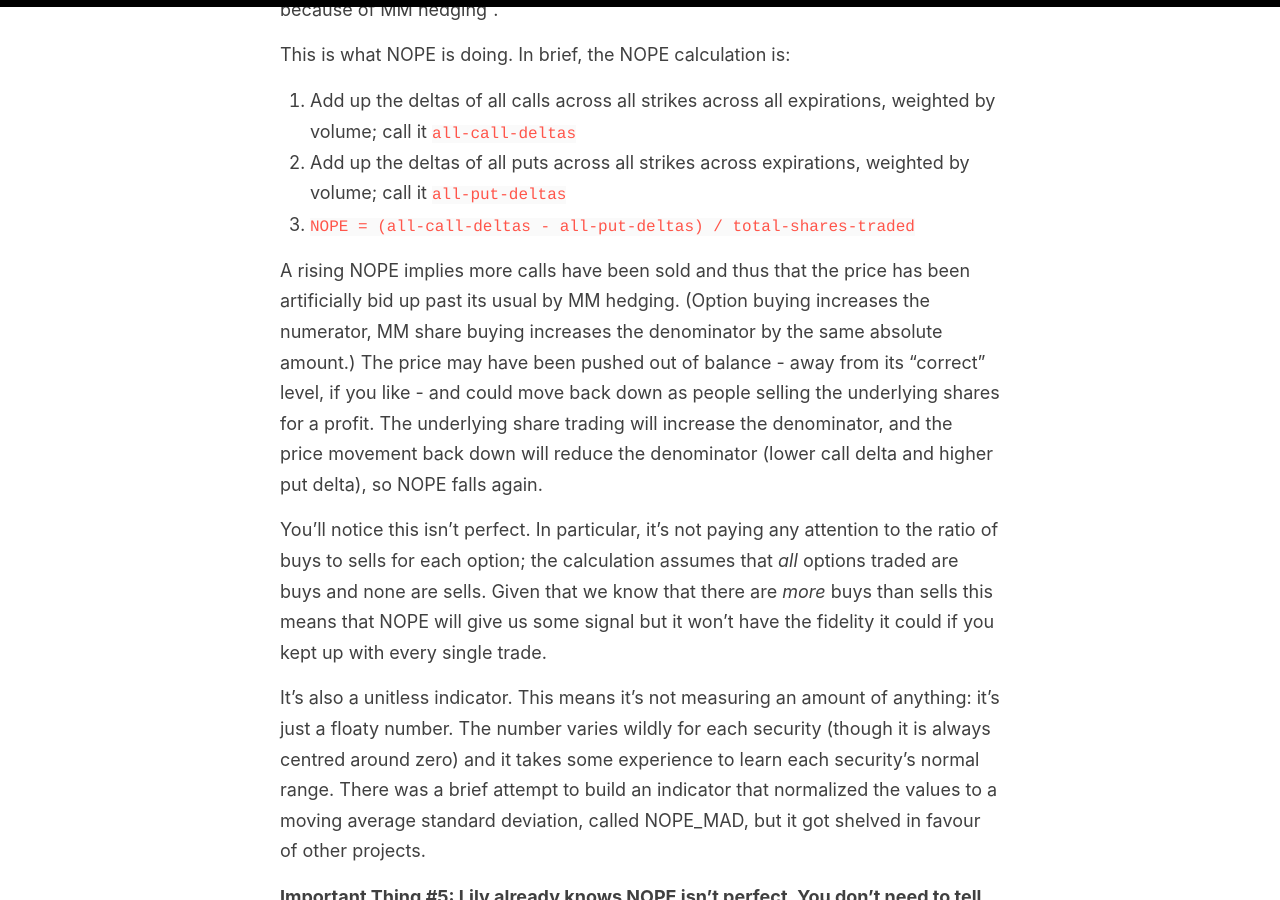
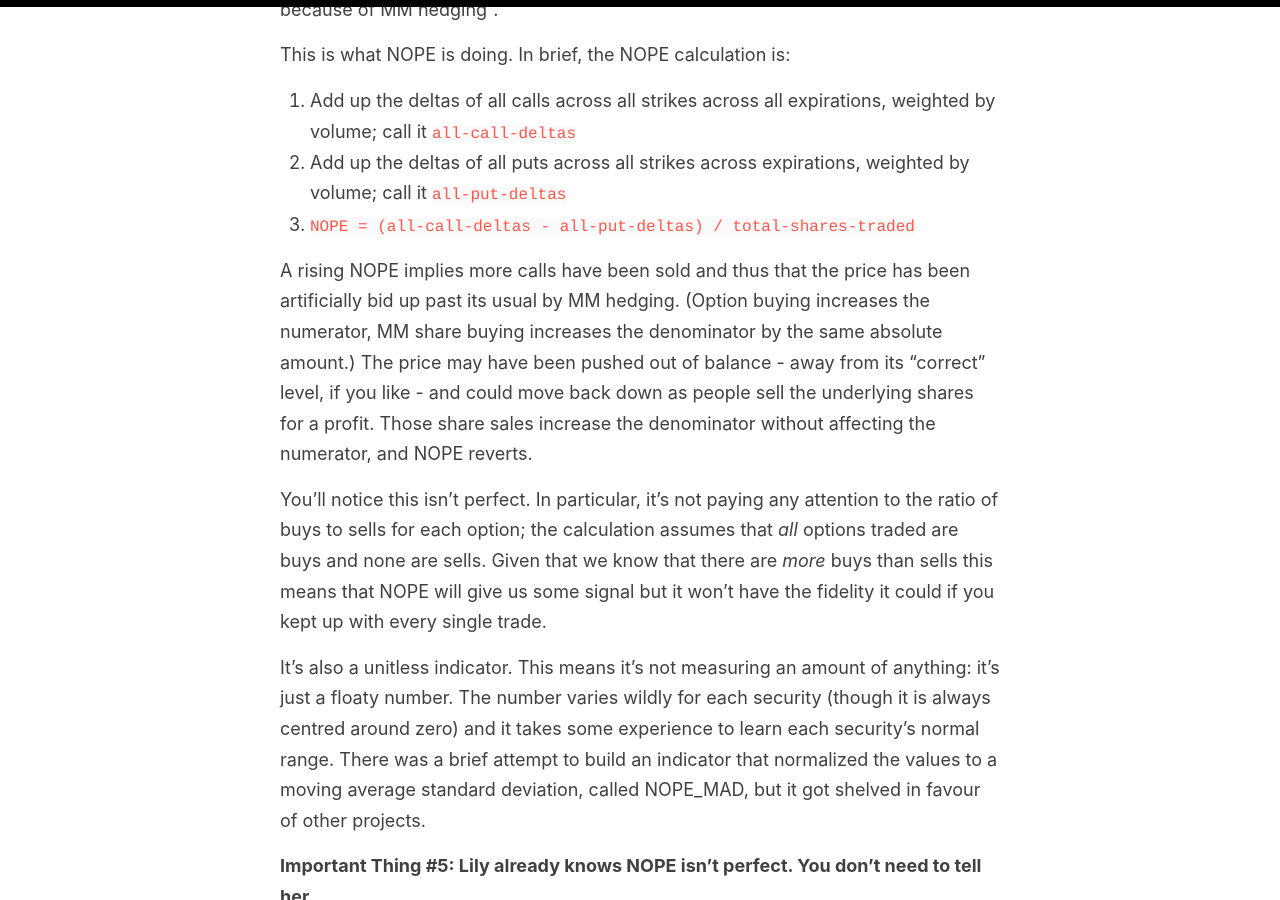
Before and after one commit to helgridly/finstuff, a Jekyll site: the page built from _posts/2021-02-19-understanding-NOPE.md, in a window 1280 px wide and 900 px high, scrolled down 6165 px. Built offline with Jekyll 4.4.1, drawn with Linux system fonts in a browser that asks for light colours.

Commit message:
update totally wack paragraph

```diff
--- a/_posts/2021-02-19-understanding-NOPE.md
+++ b/_posts/2021-02-19-understanding-NOPE.md
@@ -126,7 +126,7 @@ This is what NOPE is doing. In brief, the NOPE calculation is:
 2. Add up the deltas of all puts across all strikes across expirations, weighted by volume; call it `all-put-deltas`
 3. `NOPE = (all-call-deltas - all-put-deltas) / total-shares-traded`
 
-A rising NOPE implies more calls have been sold and thus that the price has been artificially bid up past its usual by MM hedging. (Option buying increases the numerator, MM share buying increases the denominator by the same absolute amount.) The price may have been pushed out of balance - away from its "correct" level, if you like - and could move back down as people selling the underlying shares for a profit. The underlying share trading will increase the denominator, and the price movement back down will reduce the denominator (lower call delta and higher put delta), so NOPE falls again.
+A rising NOPE implies more calls have been sold and thus that the price has been artificially bid up past its usual by MM hedging. (Option buying increases the numerator, MM share buying increases the denominator by the same absolute amount.) The price may have been pushed out of balance - away from its "correct" level, if you like - and could move back down as people sell the underlying shares for a profit. Those share sales increase the denominator without affecting the numerator, and NOPE reverts.
 
 You'll notice this isn't perfect. In particular, it's not paying any attention to the ratio of buys to sells for each option; the calculation assumes that _all_ options traded are buys and none are sells. Given that we know that there are _more_ buys than sells this means that NOPE will give us some signal but it won't have the fidelity it could if you kept up with every single trade.
 
```
